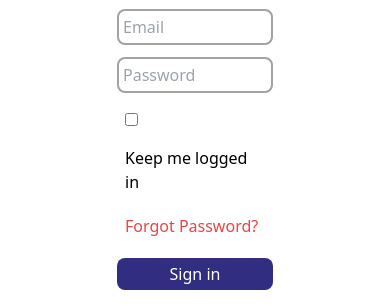
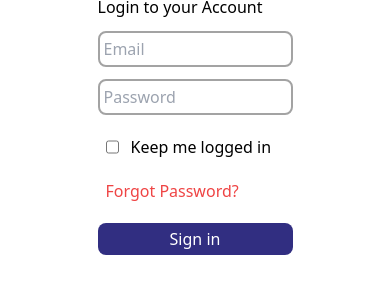
Before and after one commit to Omoefe-bazunu/loginSignupSystem, a plain HTML site: page login.html in a window 390 px wide. Shown: the part 247-555 px from the top of the page. Drawn offline with nearby package versions, Linux system fonts and the light colour scheme.

Commit message:
Adjusted with in login page

```diff
--- a/login.html
+++ b/login.html
@@ -10,7 +10,7 @@
 
 </head>
 <body class="flex justify-center">
-    <div class="h-screen w-2/5 bg-white flex justify-center items-center flex-col gap-y-5" >
+    <div class="main h-screen w-2/4 md:w-2/5 bg-white flex justify-center items-center flex-col gap-y-2 md:gap-y-5" >
         <img src="milota2.jpg" alt="milota2-logo" class=" w-24 h-24">
         <form class="loginForm flex flex-col w-full gap-y-3 mb-12">
             <h2>Login to your Account</h2>
@@ -44,8 +44,8 @@
         alert('Please enter your complete details in the fields');
     } else {
         alert('Login Success');
-        const email = document.querySelector('#email').value = ""
-        const pwd = document.querySelector('#pwd').value = ""
+        const email = document.querySelector('#email').value = "";
+        const pwd = document.querySelector('#pwd').value = "";
 };
  });
 
```
